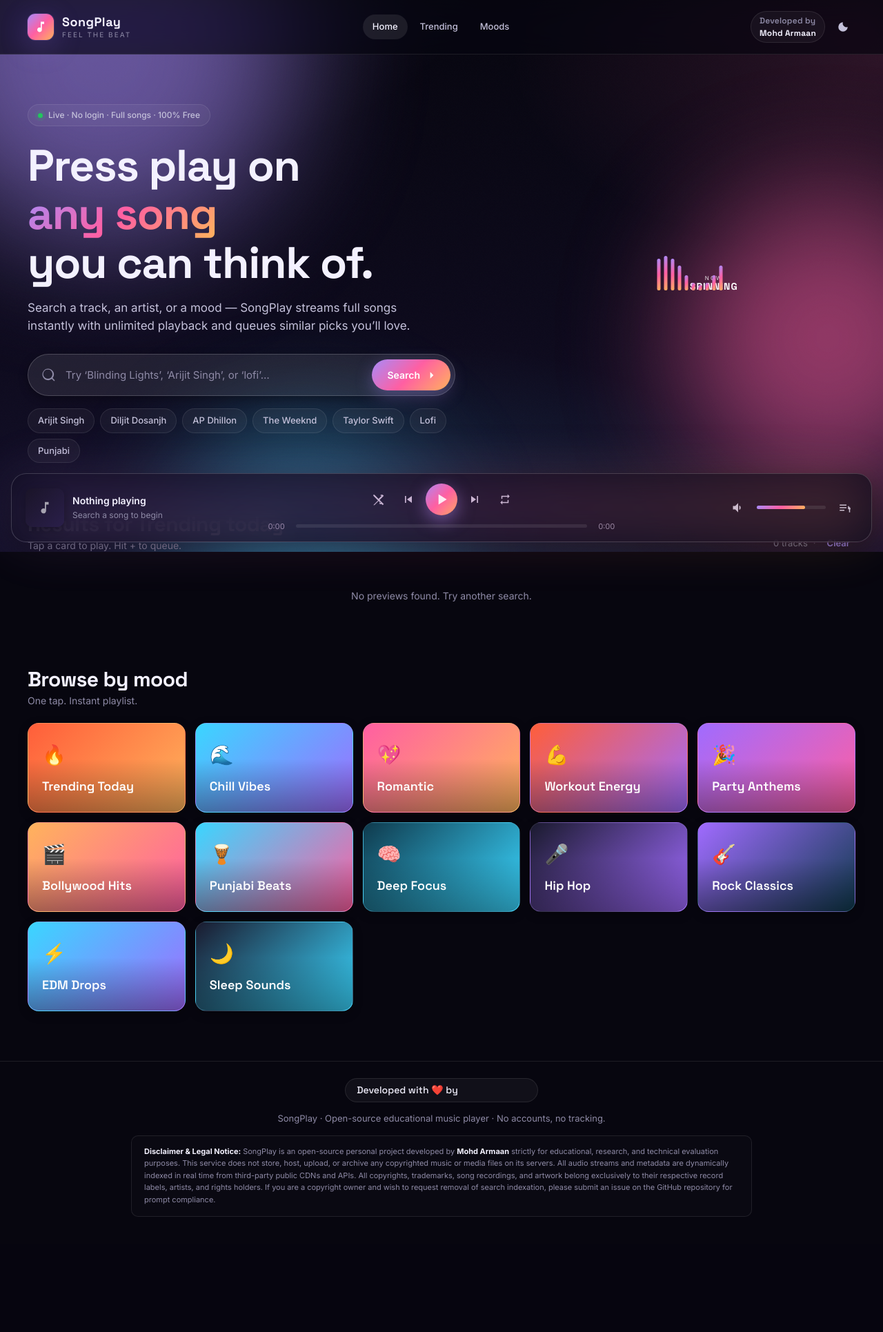
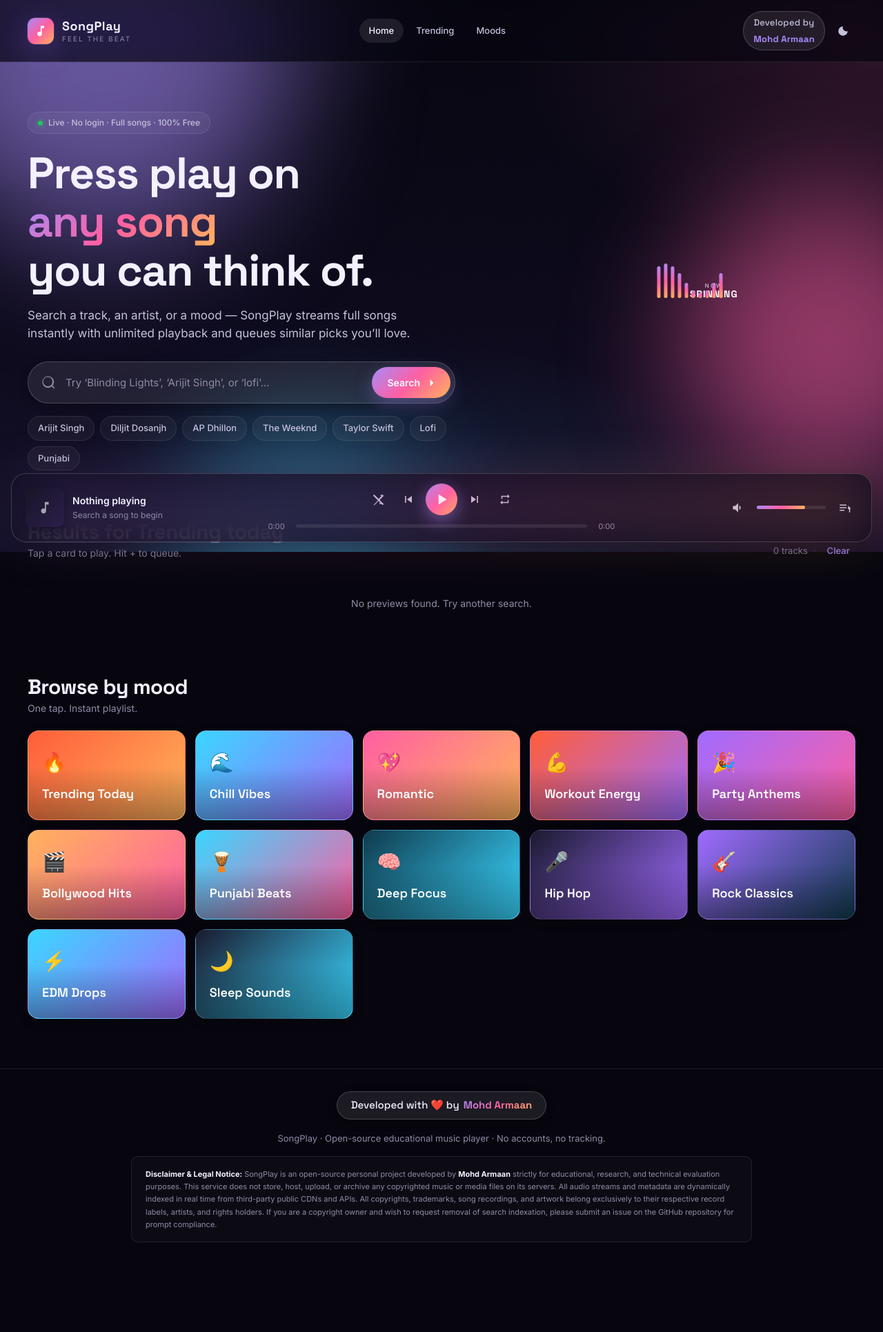
Before and after one commit to ikingarmaan/songplay, a Flask app: page / in a window 1280 px wide. Shown: the whole page at 69% size. Before the commit the page ends 1764 px from the top, so only its background shows below. Run offline with Flask 3, Linux system fonts and the light colour scheme; data that the repository does not hold is empty.

Commit message:
fix: resolve visibility of Mohd Armaan attribution and increase footer clearance

```diff
--- a/static/style.css
+++ b/static/style.css
@@ -448,23 +448,27 @@ img { display: block; max-width: 100%; }
 
 .dev-badge {
   font-family: 'Space Grotesk', sans-serif;
-  font-size: 12px;
-  font-weight: 600;
-  color: var(--muted);
-  padding: 4px 12px;
-  background: var(--surface);
-  border: 1px solid var(--border);
+  font-size: 13px;
+  font-weight: 500;
+  color: var(--text-soft);
+  padding: 6px 14px;
+  background: var(--surface-hi);
+  border: 1px solid var(--border-hi);
   border-radius: 999px;
   letter-spacing: 0.2px;
+  display: inline-flex;
+  align-items: center;
+  gap: 4px;
 }
 .dev-badge strong {
-  color: var(--text);
+  color: var(--accent);
+  font-weight: 700;
 }
 
 /* page footer */
 .page-footer {
   max-width: 1320px; margin: 40px auto 0;
-  padding: 24px 40px 40px;
+  padding: 32px 24px 130px; /* ample bottom padding so the fixed player never covers the footer */
   text-align: center;
   color: var(--muted); font-size: 13px;
   border-top: 1px solid var(--border);
@@ -474,35 +478,39 @@ img { display: block; max-width: 100%; }
   align-items: center;
   gap: 6px;
   font-family: 'Space Grotesk', sans-serif;
-  font-size: 14px;
+  font-size: 15px;
   font-weight: 500;
   color: var(--text);
-  margin-bottom: 8px;
-  padding: 6px 16px;
-  background: var(--surface);
-  border: 1px solid var(--border);
+  margin-bottom: 12px;
+  padding: 8px 20px;
+  background: var(--surface-hi);
+  border: 1px solid var(--border-hi);
   border-radius: 999px;
+  box-shadow: var(--shadow-sm);
 }
 .footer-dev strong {
-  background: linear-gradient(135deg, var(--brand), #a06bff);
+  color: var(--accent-2);
+  background: var(--grad);
   -webkit-background-clip: text;
+  background-clip: text;
   -webkit-text-fill-color: transparent;
+  display: inline-block;
   font-weight: 700;
 }
 .footer-copy {
-  margin: 6px 0 14px;
+  margin: 6px 0 16px;
   color: var(--muted);
   font-size: 13px;
 }
 .disclaimer-box {
   max-width: 900px;
-  margin: 14px auto 0;
-  padding: 14px 18px;
-  background: color-mix(in srgb, var(--surface) 40%, transparent);
+  margin: 16px auto 0;
+  padding: 16px 20px;
+  background: color-mix(in srgb, var(--surface) 50%, transparent);
   border: 1px solid var(--border);
   border-radius: var(--radius-sm);
   font-size: 11px;
-  line-height: 1.6;
+  line-height: 1.65;
   color: var(--muted);
   text-align: left;
 }
--- a/templates/index.html
+++ b/templates/index.html
@@ -136,7 +136,7 @@
 
     <footer class="page-footer">
       <div class="footer-dev">
-        Developed with ❤️ by <strong>Mohd Armaan</strong>
+        <span>Developed with ❤️ by</span> <strong>Mohd Armaan</strong>
       </div>
       <p class="footer-copy">SongPlay · Open-source educational music player · No accounts, no tracking.</p>
       <div class="disclaimer-box">
```
